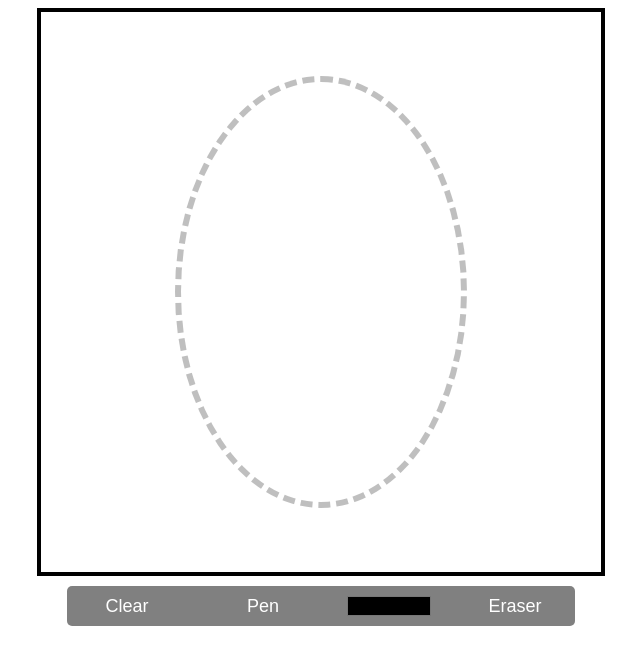
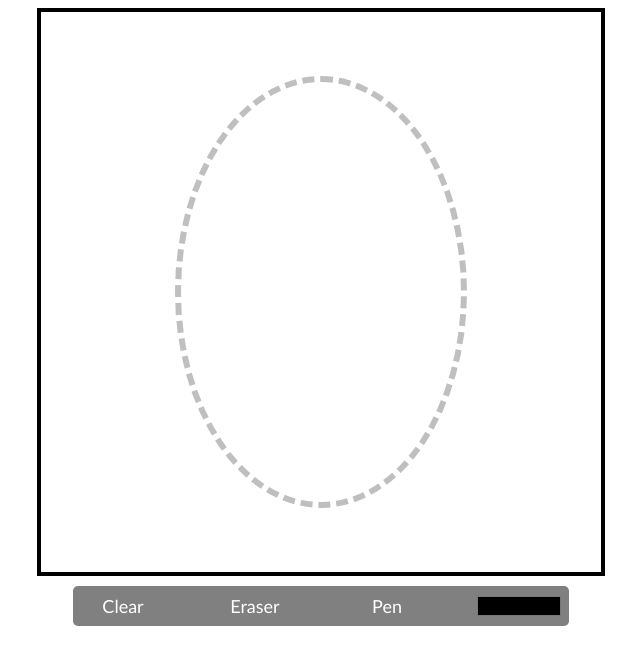
Before and after one commit to t1oluwani/SmartVision, a Vue app in the folder frontend/: page / in a window 1280 px wide. Shown: the top 664 px of the page, without its empty margins (319-959 px from the left). Built offline with nearby package versions, Linux system fonts and the light colour scheme.

Commit message:
reodering + finish canvas styling

```diff
--- a/frontend/src/components/subcomponents/DrawingCanvas.vue
+++ b/frontend/src/components/subcomponents/DrawingCanvas.vue
@@ -6,9 +6,9 @@
     </div>
     <div id="buttons">
       <button id="clearbtn">Clear</button>
+      <button id="eraserbtn">Eraser</button>
       <button id="penbtn">Pen</button>
       <input  id="colorpicker" type="color">
-      <button id="eraserbtn">Eraser</button>
     </div>
   </div>
 </template>
@@ -140,7 +140,7 @@ canvas {
   justify-content: center;
   align-items: center;
   margin: 10px;
-  gap: 1rem;
+  gap: 2rem;
   border-radius: 5px;
   background-color: gray;
 }
@@ -149,9 +149,11 @@ button, #colorpicker {
   width: 100px;
   height: 40px;
   font-size: 18px;
+  font-family:'Trebuchet MS', Arial, sans-serif;
   border: none;
   border-radius: 5px;
   padding: 6px;
+  margin: 0;
   background-color: transparent;
   color: white;
   cursor: pointer;
```
